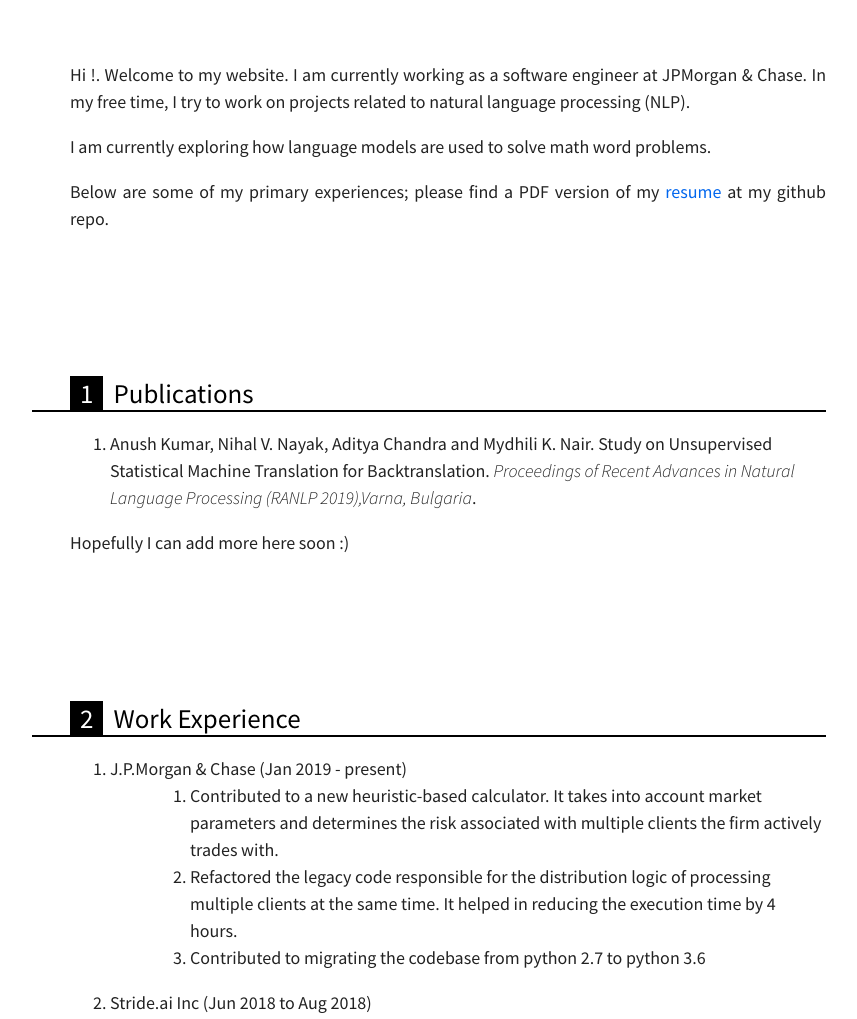
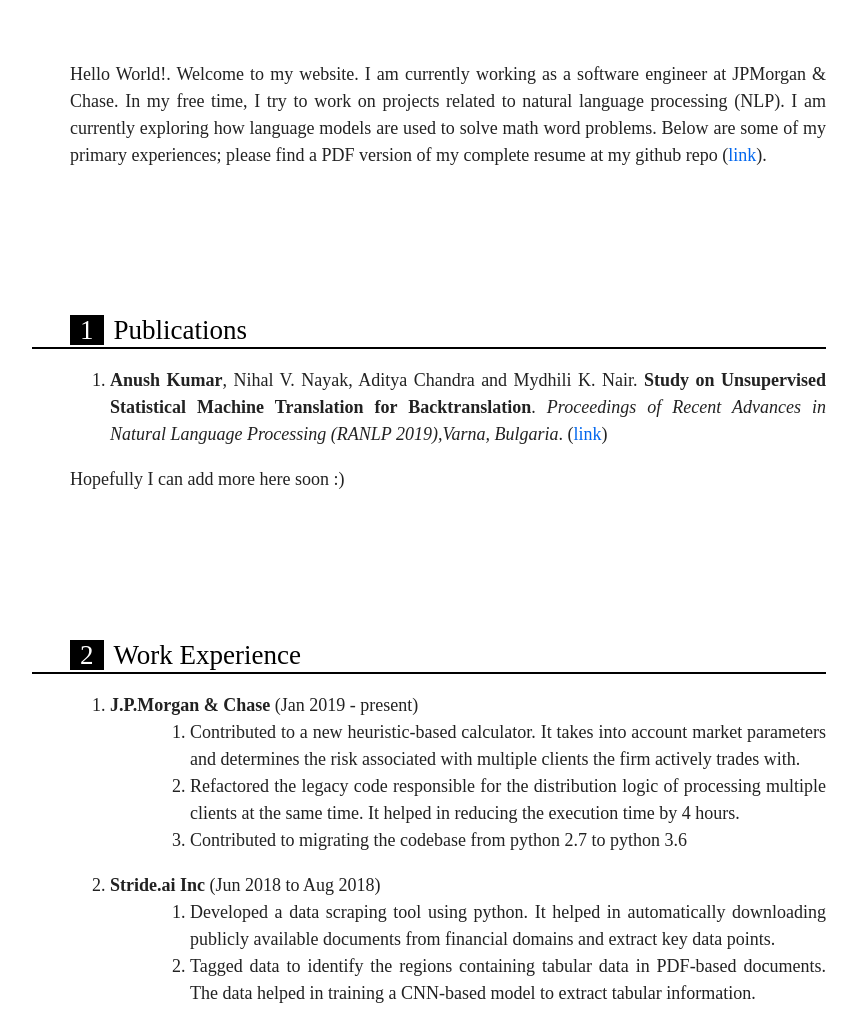
Before and after one commit to anushkumarv/anushkumarv.github.io, a plain HTML site: page index.html in a window 1280 px wide. Shown: the part 273-1292 px from the top of the page, without its empty margins (192-1049 px from the left). Drawn offline with Linux system fonts and the light colour scheme.

Commit message:
updated context

```diff
--- a/index.html
+++ b/index.html
@@ -16,14 +16,14 @@
 <img alt="data/profile_pic.png" src="data/profile_pic.png" style="width: 20%;" />
 </div>
 <!-- - - - - - - - - - - - - - - - - - - - - - - - - - - - - - - - - - - - - - - - - - - - - - - - - - - - - - - - - - - - - - - - - - - - - - - - - - - - - -->
-<p>Hi !. Welcome to my website. I am currently working as a software engineer at JPMorgan &amp; Chase.
-In my free time, I try to work on projects related to natural language processing (NLP).</p>
-<p>I am currently exploring how language models are used to solve math word problems.</p>
-<p>Below are some of my primary experiences; please find a PDF version of my <a class="reference external" href="https://github.com/anushkumarv/Resume">resume</a> at my github repo.</p>
+<p>Hello World!. Welcome to my website. I am currently working as a software engineer at JPMorgan &amp; Chase.
+In my free time, I try to work on projects related to natural language processing (NLP).
+I am currently exploring how language models are used to solve math word problems.
+Below are some of my primary experiences; please find a PDF version of my complete resume at my github repo (<a class="reference external" href="https://github.com/anushkumarv/Resume">link</a>).</p>
 <div class="section" id="publications">
 <h1>Publications</h1>
 <ol class="arabic simple">
-<li>Anush Kumar, Nihal V. Nayak, Aditya Chandra and Mydhili K. Nair. Study on Unsupervised Statistical Machine Translation for Backtranslation. <em>Proceedings of Recent Advances in Natural Language Processing (RANLP 2019),Varna, Bulgaria</em>.</li>
+<li><strong>Anush Kumar</strong>, Nihal V. Nayak, Aditya Chandra and Mydhili K. Nair. <strong>Study on Unsupervised Statistical Machine Translation for Backtranslation</strong>. <em>Proceedings of Recent Advances in Natural Language Processing (RANLP 2019),Varna, Bulgaria</em>. (<a class="reference external" href="https://aclanthology.org/R19-1068/">link</a>)</li>
 </ol>
 <p>Hopefully I can add more here soon :)</p>
 </div>
@@ -31,7 +31,7 @@ In my free time, I try to work on projects related to natural language processin
 <h1>Work Experience</h1>
 <ol class="arabic simple">
 <li><dl class="first docutils">
-<dt>J.P.Morgan &amp; Chase (Jan 2019 - present)</dt>
+<dt><strong>J.P.Morgan &amp; Chase</strong> (Jan 2019 - present)</dt>
 <dd><ol class="first last loweralpha">
 <li>Contributed to a new heuristic-based calculator. It takes into account market parameters and determines the risk associated with multiple clients the firm actively trades with.</li>
 <li>Refactored the legacy code responsible for the distribution logic of processing multiple clients at the same time. It helped in reducing the execution time by 4 hours.</li>
@@ -41,7 +41,7 @@ In my free time, I try to work on projects related to natural language processin
 </dl>
 </li>
 <li><dl class="first docutils">
-<dt>Stride.ai Inc (Jun 2018 to Aug 2018)</dt>
+<dt><strong>Stride.ai Inc</strong> (Jun 2018 to Aug 2018)</dt>
 <dd><ol class="first last loweralpha">
 <li>Developed a data scraping tool using python. It helped in automatically downloading publicly available documents from financial domains and extract key data points.</li>
 <li>Tagged data to identify the regions containing tabular data in PDF-based documents. The data helped in training a CNN-based model to extract tabular information.</li>
@@ -51,6 +51,7 @@ In my free time, I try to work on projects related to natural language processin
 </li>
 </ol>
 <!-- - - - Links - - - - - - - - - - - - - - - - - - - - - - - - - - - - - - - - - - - - - - - - - - - - - - - - - - - - - - - - - - - - - - - - - - -->
+<!-- resume: https://github.com/anushkumarv/Resume -->
 <!-- - - - - - - - - - - - - - - - - - - - - - - - - - - - - - - - - - - - - - - - - - - - - - - - - - - - - - - - - - - - - - - - - - - - - - - - - - - - - -->
 <!-- - - - Compilation - - - - - - - - - - - - - - - - - - - - - - - - - - - - - - - - - - - - - - - - - - - - - - - - - - - - - - - - - - - - -->
 <!-- rst2html.py - -link-stylesheet - -cloak-email-addresses - -toc-top-backlinks - -stylesheet=main.css - -stylesheet-dirs=. main.rst index.html -->
--- a/main.css
+++ b/main.css
@@ -6,7 +6,7 @@
     src: url('fonts/SourceCodePro-Light.otf.woff') format('woff');
 }
 
-@font-face{
+/* @font-face{
     font-family: 'Source Code Pro';
     font-weight: 400;
     font-style: normal;
@@ -44,14 +44,14 @@
     font-style: italic;
     font-stretch: normal;
     src: url('fonts/SourceSansPro-It.otf.woff') format('woff');
-}
+} */
 
 html {
 }
 
 body {
     color: #222;
-    font-family: 'Source Sans Pro', sans-serif;
+    font-family: 'Source Sans Pro';
     font-size: 18px;
     font-weight: 100;
     line-height: 1.5em;
@@ -60,10 +60,11 @@ body {
     max-width: 42em;
     background: #fff;
     counter-reset: h1 h2 h3;
+    text-align: justify;
 }
 
 strong {
-    font-weight: 400;
+    font-weight: bold;
 }
 
 p {
```
Also changed, not shown: 1 other file.
